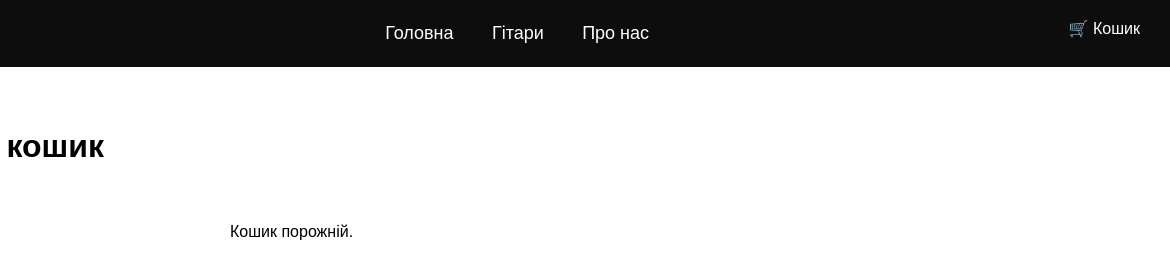
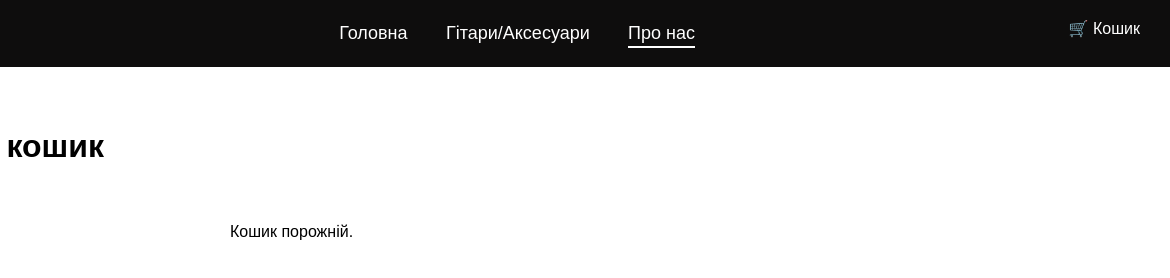
Before and after one commit to DimanitS/Redrock, a plain HTML site: page cart.html in a window 1280 px wide. Shown: the full height of the page, 110-1280 px from the left. Drawn offline with Linux system fonts and the light colour scheme.

Commit message:
udpate 5

```diff
--- a/cart.html
+++ b/cart.html
@@ -15,8 +15,8 @@
         </div>
         <nav class="main-nav">
             <a href="index.html">Головна</a>
-            <a href="Guitar.html">Гітари</a>
-            <a href="AboutUs.html">Про нас</a>
+            <a href="Guitar.html">Гітари/Аксесуари</a>
+            <a href="AboutUs.html" class="active">Про нас</a>
         </nav>
         <a href="cart.html" class="cart">🛒 Кошик</a>
     </header>
```
Also changed, not shown: AboutUs.html (+2 -2 lines).
